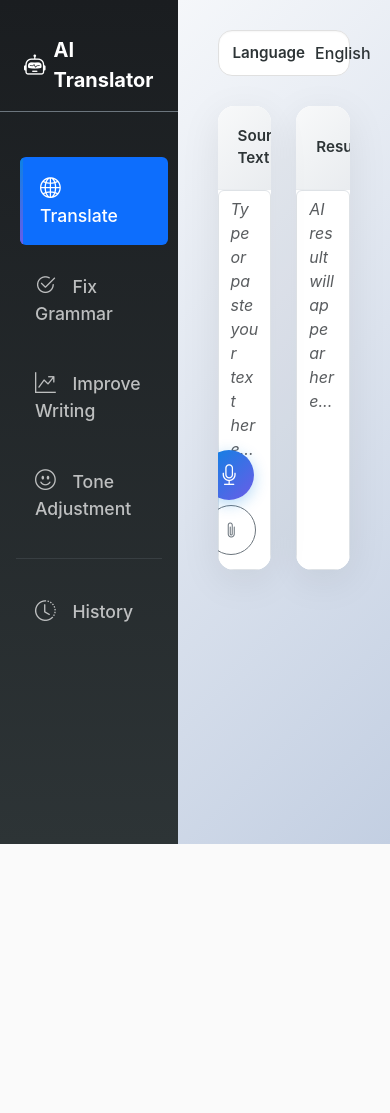
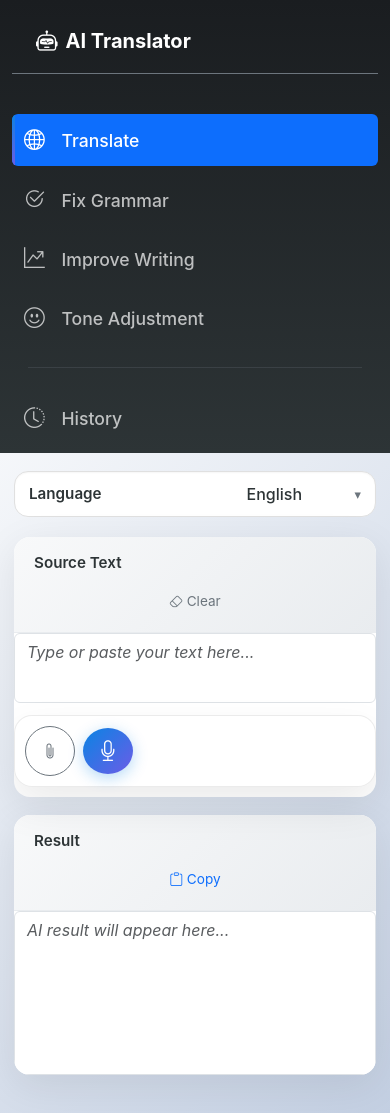
Before and after one commit to Sokthanaroth/AI-Translator-Django-project, a Django app: page / in a window 390 px wide. Before the commit the page ends 844 px from the top, so only its background shows below. Run offline with Django 4.2, Linux system fonts and the light colour scheme; some libraries are stand-ins or nearby versions.

Commit message:
Update views.py and index.html template

```diff
--- a/translator_app/templates/translator_app/index.html
+++ b/translator_app/templates/translator_app/index.html
@@ -188,6 +188,7 @@
             border: none;
             resize: none;
             padding: 20px;
+            padding-right: 120px;
             font-size: 1.1rem;
             line-height: 1.7;
             outline: none;
@@ -283,9 +284,6 @@
         }
         /* Voice Control */
         .voice-btn {
-            position: absolute;
-            right: 2px;
-            bottom: 55px;
             width: 50px;
             height: 50px;
             border-radius: 50%;
@@ -299,10 +297,10 @@
             display: flex;
             align-items: center;
             justify-content: center;
-            z-index: 10;
+            flex-shrink: 0;
         }
         .voice-btn:hover {
-            transform: scale(1.1);
+            transform: scale(1.05);
             box-shadow: 0 6px 20px rgba(9, 132, 227, 0.4);
         }
         .voice-btn.recording {
@@ -337,9 +335,7 @@
             }
         }
         .voice-status {
-            position: absolute;
-            right: 75px;
-            bottom: 20px;
+            position: static;
             background: rgba(255,255,255,0.95);
             padding: 8px 16px;
             border-radius: 20px;
@@ -355,6 +351,55 @@
         }
         .source-pane {
             position: relative;
+        }
+        .footer-actions {
+            position: absolute;
+            top: 440px;
+            right: 18px;
+            display: flex;
+            flex-direction: column;
+            gap: 0.75rem;
+            align-items: center;
+            justify-content: center;
+            padding: 10px;
+            background: rgba(255,255,255,0.95);
+            border: 1px solid rgba(0,0,0,0.08);
+            border-radius: 18px;
+            box-shadow: 0 18px 40px rgba(0,0,0,0.08);
+            z-index: 5;
+        }
+        .footer-actions button {
+            width: 52px;
+            height: 52px;
+        }
+        .file-status,
+        .file-hint,
+        .voice-status {
+            position: static;
+            width: 100%;
+            margin-top: 12px;
+            border-radius: 18px;
+            padding: 10px 14px;
+            font-size: 0.88rem;
+            font-weight: 500;
+            box-shadow: 0 2px 12px rgba(0,0,0,0.08);
+            background: rgba(255,255,255,0.95);
+            transition: all 0.2s ease;
+        }
+        .voice-status,
+        .file-status {
+            display: none;
+        }
+        .file-hint {
+            background: transparent;
+            box-shadow: none;
+            padding: 0;
+            color: #6c757d;
+            font-size: 0.82rem;
+            font-weight: 500;
+        }
+        .footer-actions button {
+            min-width: 50px;
         }
         /* File name animation */
         .file-name-display {
@@ -395,6 +440,121 @@
             100% {
                 opacity: 0;
                 transform: translate(-50%, -200px) scale(0.9);
+            }
+        }
+
+        @media (max-width: 991px) {
+            body {
+                overflow: auto;
+                min-height: 100vh;
+                height: auto;
+            }
+            .wrapper {
+                flex-direction: column;
+                min-height: 100vh;
+            }
+            .sidebar {
+                width: 100%;
+                padding: 15px 12px 10px;
+                box-shadow: none;
+            }
+            .sidebar a {
+                padding: 10px 14px;
+            }
+            .sidebar .nav {
+                display: flex;
+                flex-wrap: wrap;
+                justify-content: center;
+                gap: 0.5rem;
+            }
+            .sidebar .nav-item {
+                flex: 1 1 calc(50% - 1rem);
+                min-width: 130px;
+            }
+            .sidebar .nav-link {
+                margin: 0;
+                padding: 10px 12px;
+                transform: none !important;
+            }
+            .workspace {
+                padding: 18px 14px;
+            }
+            .header-controls {
+                flex-direction: column;
+                align-items: stretch;
+                gap: 12px;
+                margin-bottom: 20px;
+            }
+            .control-field {
+                width: 100%;
+                justify-content: space-between;
+            }
+            .control-field label,
+            .control-field select {
+                width: 100%;
+            }
+            .split-pane {
+                flex-direction: column;
+                gap: 18px;
+                min-height: auto;
+            }
+            .pane {
+                width: 100%;
+                min-height: 260px;
+            }
+            .pane-header {
+                flex-direction: column;
+                align-items: stretch;
+                gap: 10px;
+            }
+            .pane-header button {
+                width: 100%;
+            }
+            .footer-actions {
+                position: static;
+                justify-content: flex-start;
+                margin-top: 12px;
+                flex-direction: row;
+                width: auto;
+            }
+            textarea {
+                padding-right: 20px;
+            }
+            .source-pane .voice-btn {
+                width: 46px;
+                height: 46px;
+            }
+            .voice-status,
+            .file-status,
+            .file-hint {
+                position: static;
+                width: 100%;
+                margin-top: 10px;
+                left: auto;
+                right: auto;
+                bottom: auto;
+                box-shadow: 0 2px 10px rgba(0,0,0,0.08);
+                background: rgba(255,255,255,0.95);
+                padding: 10px 14px;
+            }
+            .file-hint {
+                background: transparent;
+                color: #6c757d;
+                box-shadow: none;
+                padding: 0;
+            }
+            .file-name-display {
+                max-width: 90%;
+            }
+            #realtimeIndicator {
+                width: 100%;
+                text-align: center;
+            }
+            .action-container {
+                margin-top: 20px;
+            }
+            .sidebar .nav-link.active {
+                transform: none;
             }
         }
     </style>
@@ -470,7 +630,7 @@
                     <button class="btn btn-sm btn-outline-secondary border-0" onclick="clearSourceText()"><i class="bi bi-eraser"></i> Clear</button>
                 </div>
                 <textarea id="sourceText" class="form-control" placeholder="Type or paste your text here..."></textarea>
-                <div class="d-flex gap-2 position-absolute" style="bottom: 15px; right: 15px;">
+                <div class="footer-actions d-flex gap-2">
                     <button class="btn btn-outline-secondary rounded-circle" style="width: 50px; height: 50px;" onclick="document.getElementById('fileInput').click()" title="Attach file (.txt, .pdf, .docx)">
                         <i class="bi bi-paperclip"></i>
                     </button>
@@ -480,9 +640,8 @@
                 </div>
                 <input type="file" id="fileInput" style="display: none;" accept=".txt,.pdf,.docx,.doc" onchange="handleFileUpload(event)">
                 <div class="voice-status" id="voiceStatus">Listening...</div>
-                <div id="fileStatus" class="position-absolute" style="bottom: 75px; right: 15px; background: rgba(255,255,255,0.95); padding: 8px 16px; border-radius: 20px; font-size: 0.85rem; font-weight: 500; box-shadow: 0 2px 10px rgba(0,0,0,0.1); display: none;"></div>
-                <div id="fileHint" class="position-absolute" style="bottom: 15px; left: 15px; color: #6c757d; font-size: 0.75rem;">
-                </div>
+                <div id="fileStatus" class="file-status"></div>
+                <div id="fileHint" class="file-hint"></div>
             </div>
 
             <!-- Target Output -->
@@ -517,7 +676,12 @@
 
     <!-- History Workspace (Hidden by default) -->
     <div class="workspace d-none flex-column" id="historyWorkspace">
-        <h3 class="mb-4"><i class="bi bi-clock-history"></i> Translation History</h3>
+        <div class="d-flex justify-content-between align-items-center mb-4">
+            <h3 class="mb-0"><i class="bi bi-clock-history"></i> Translation History</h3>
+            <button class="btn btn-sm btn-outline-danger" onclick="clearAllHistory()">
+                <i class="bi bi-trash3"></i> Clear All History
+            </button>
+        </div>
         <div class="pane overflow-auto p-3 h-100" style="background:#fff">
             <div id="historyContent" class="d-flex flex-column gap-3">
                 <div class="text-center text-muted mt-5">Loading history...</div>
@@ -542,6 +706,7 @@
             recognition = new SpeechRecognition();
             recognition.continuous = true;
             recognition.interimResults = true;
+            recognition.maxAlternatives = 1;
             recognition.lang = 'en-US'; // Default language
 
             recognition.onstart = function() {
@@ -568,7 +733,7 @@
                 // Update the textarea with recognized text
                 const sourceText = document.getElementById('sourceText');
                 if (finalTranscript) {
-                    sourceText.value = finalTranscript;
+                    sourceText.value = (sourceText.value.trim() ? sourceText.value + ' ' : '') + finalTranscript;
                     // Trigger real-time translation
                     if (debounceTimer) clearTimeout(debounceTimer);
                     debounceTimer = setTimeout(function() {
@@ -584,12 +749,13 @@
 
             recognition.onerror = function(event) {
                 console.error('Speech recognition error:', event.error);
-                stopRecording();
                 if (event.error === 'not-allowed') {
                     document.getElementById('voiceStatus').textContent = 'Microphone access denied';
                 } else {
                     document.getElementById('voiceStatus').textContent = 'Error: ' + event.error;
                 }
+                document.getElementById('voiceStatus').style.display = 'block';
+                stopRecording();
                 setTimeout(function() {
                     document.getElementById('voiceStatus').style.display = 'none';
                 }, 3000);
@@ -602,8 +768,11 @@
                 }
             };
         } else {
-            // Hide voice button if not supported
-            document.getElementById('voiceBtn').style.display = 'none';
+            const voiceBtn = document.getElementById('voiceBtn');
+            const voiceStatus = document.getElementById('voiceStatus');
+            voiceBtn.style.display = 'none';
+            voiceStatus.style.display = 'block';
+            voiceStatus.textContent = 'Speech recognition not supported in this browser.';
             console.log('Speech recognition not supported');
         }
     }
@@ -701,6 +870,7 @@
 
         // Initialize speech recognition
         initSpeechRecognition();
+        document.getElementById('voiceStatus').style.display = 'none';
     });
 
     function switchMode(mode) {
@@ -888,6 +1058,29 @@
         } catch (e) {
             console.error(e);
             alert('Failed to connect to the server to delete.');
+        }
+    }
+
+    async function clearAllHistory() {
+        if (!confirm('Are you sure you want to clear all translation history?')) return;
+
+        try {
+            const response = await fetch('/api/history/', {
+                method: 'DELETE',
+                headers: {
+                    'X-CSRFToken': getCookie('csrftoken')
+                }
+            });
+
+            if (response.ok) {
+                const historyContainer = document.getElementById('historyContent');
+                historyContainer.innerHTML = '<div class="text-center text-muted mt-5">No history found. Try translating something first!</div>';
+            } else {
+                alert('Unable to clear history.');
+            }
+        } catch (e) {
+            console.error(e);
+            alert('Failed to connect to the server.');
         }
     }
 
--- a/translator_app/views.py
+++ b/translator_app/views.py
@@ -117,8 +117,12 @@ Text to fix:
 
         return Response({'error': error_msg}, status=500)
 
-@api_view(['GET'])
+@api_view(['GET', 'DELETE'])
 def get_history(request):
+    if request.method == 'DELETE':
+        TranslationHistory.objects.all().delete()
+        return Response({'success': True})
+
     history = TranslationHistory.objects.all().order_by('-created_at')[:20]  # Get last 20
     data = []
     for item in history:
```
